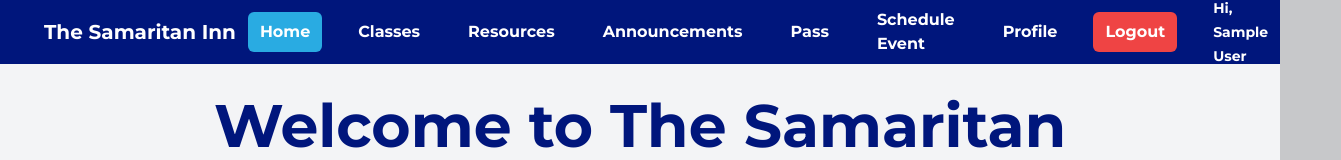
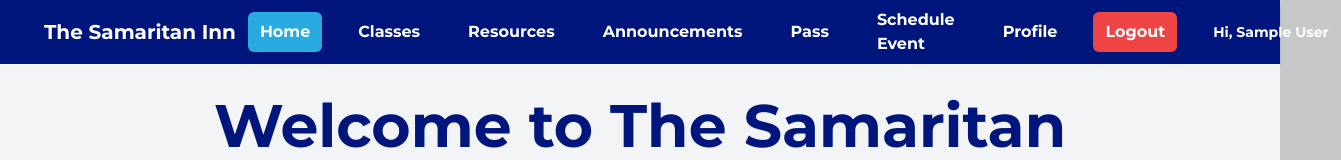
Before and after one commit to UTDallasEPICS/the-samaritan-inn, a Next.js app in the folder samaritan_inn/: page / in a window 1280 px wide. Shown: the top 160 px of the page, 1341 px wide, since content can reach past the window. Built offline with nearby package versions, Linux system fonts and the light colour scheme; no server answers; sample sign-in values are in the browser's storage.

Commit message:
Made Hi, {User} one line instead of wrapping to next line

```diff
--- a/samaritan_inn/src/components/Navigation.tsx
+++ b/samaritan_inn/src/components/Navigation.tsx
@@ -43,7 +43,7 @@ export default function Navigation() {
                   Logout
                 </button>
                 <div className="px-3 py-2">
-                  <span className="text-sm font-bold">Hi, {session.user.name}</span>
+                  <span className="text-sm font-bold whitespace-nowrap">Hi, {session.user.name}</span>
                 </div>
               </>
             ) : (
```
